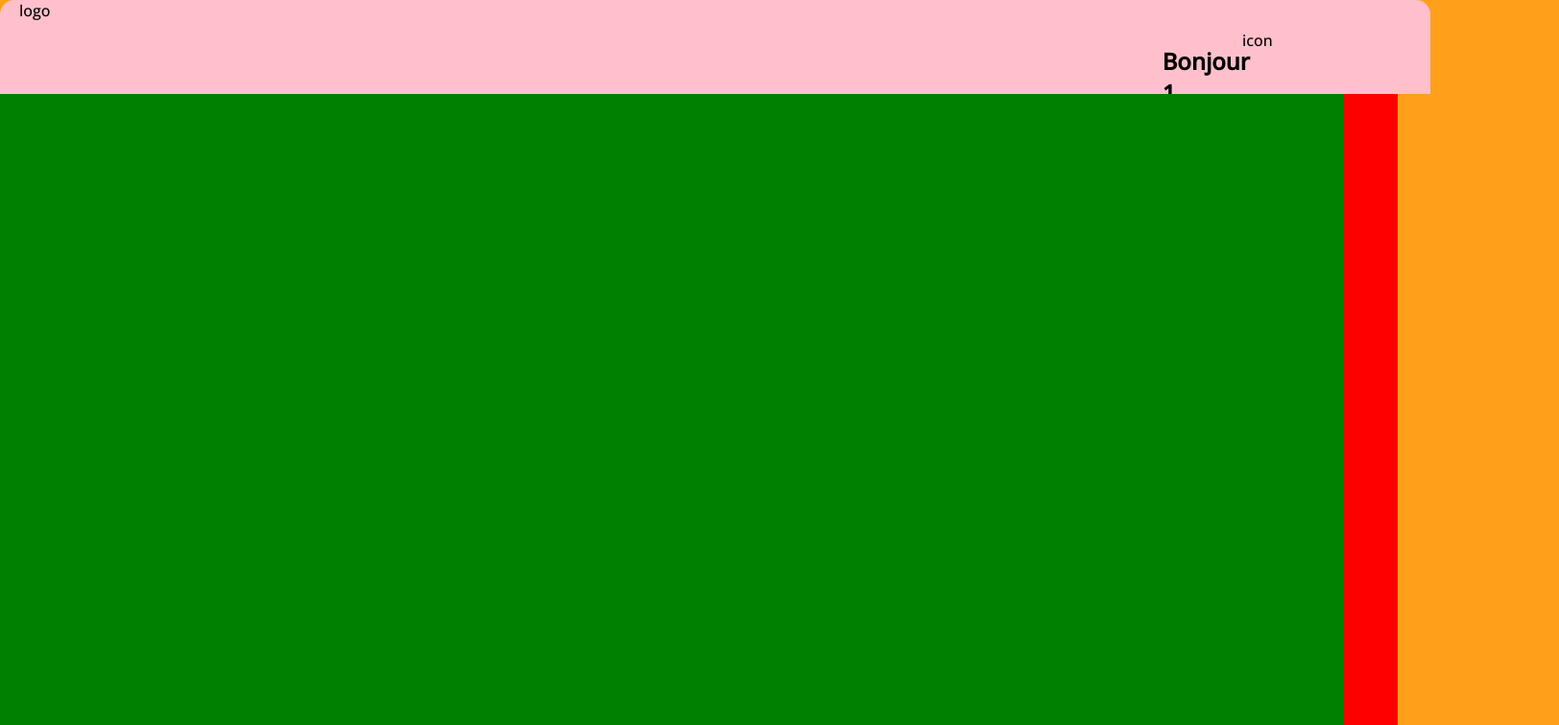
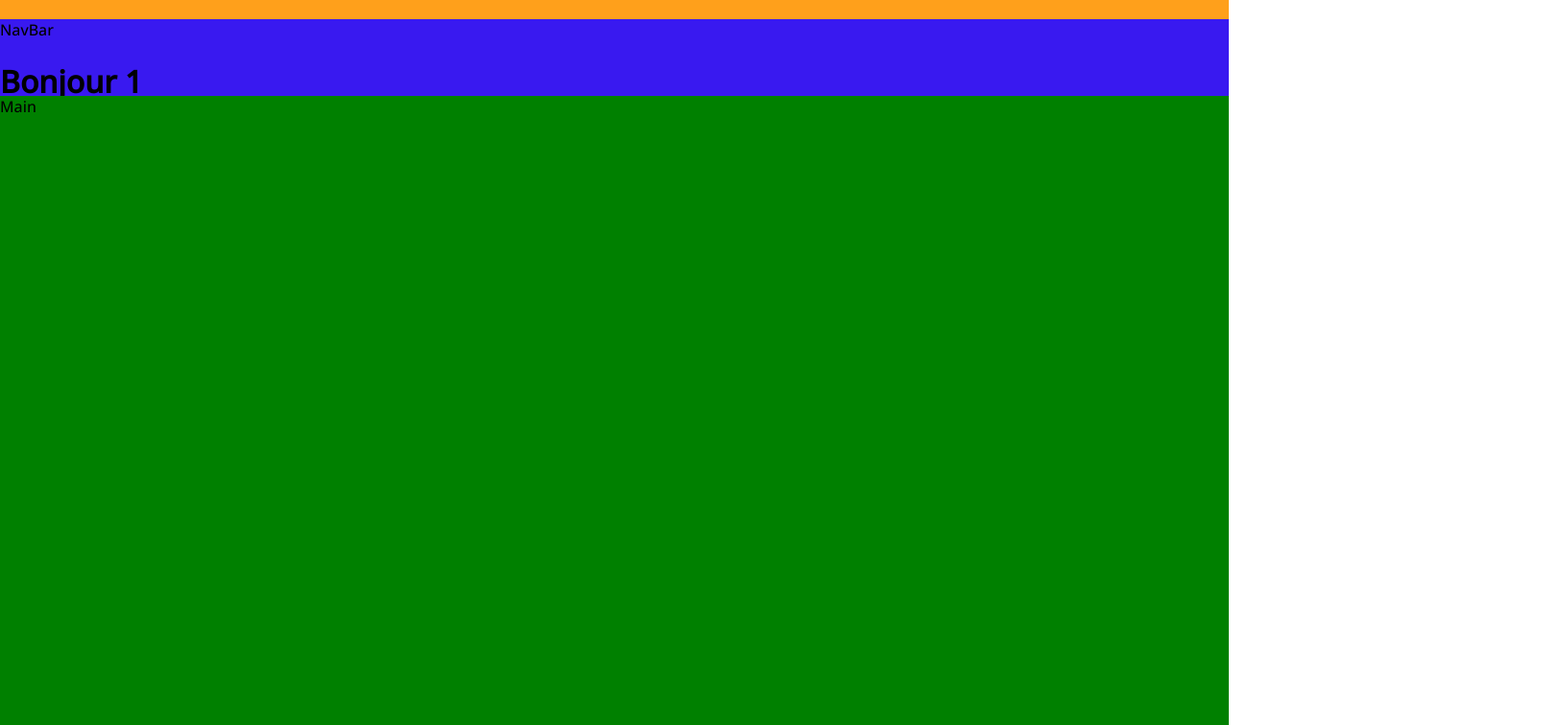
Before and after one commit to nikos100980/crazee-burger, a React (Create React App) app: page /order/1 in a window 1280 px wide. Shown: the top 756 px of the page at 96% size, 1624 px wide, since content can reach past the window. Built offline with nearby package versions, Linux system fonts and the light colour scheme.

Commit message:
♻️ F04: ORDER>layout> Update layout

```diff
--- a/src/components/pages/order/OrderPage.jsx
+++ b/src/components/pages/order/OrderPage.jsx
@@ -9,20 +9,16 @@ export default function OrderPage() {
   return (
     <OrderPageStyled>
       <div className="container">
-        <nav>
-          <div className="nav-logo">logo</div>
-          <div className="deconnection">
-            <div className="button-deconnection">
+        <div className="nav"> NavBar
           <h1>Bonjour {username}</h1>
           <br />
           <Link to="/">
             <button>Deconnexion</button>
           </Link>
-            </div>
+
           <div className="icon-profil">icon</div>
         </div>
-        </nav>
-        <main></main>
+        <main>Main</main>
       </div>
     </OrderPageStyled>
   );
@@ -32,72 +28,29 @@ const OrderPageStyled = styled.div`
   background: ${theme.colors.primary};
   height: 100vh;
   display: flex;
-  flex-direction: row;
-  align-items: flex-start;
-  padding: 24.5469px 56px 24.5625px;
-
-  position: relative;
-  width: 1512px;
-  height: 982px;
+  justify-content: center;
+  align-items: center;
 
   .container {
     background: red;
-    height: 932.89px;
+    height: 95vh;
     width: 1400px;
-    border-radius: ${theme.borderRadius.extraRound};
-    /* flex: none;
-    order: 0;
-    flex-grow: 0; */
-  }
-  nav {
-    background: pink;
     display: flex;
-    flex-direction: row;
-    align-items: center;
-    padding: 0px 70px 0px 20px;
-    gap: 950.23px;
-    position: absolute;
-    width: 1400px;
-    height: 98.19px;
-    left: 0px;
-    top: 0px;
-    border-radius: 15px 15px 0px 0px;
+    flex-direction: column;
+    /* border-radius: ${theme.borderRadius.extraRound}; */
 
-    .nav-logo {
-      width: 240.48px;
-      height: 98.19px;
-    }
+    .nav {
+      background: #3919f0;
+      display: flex;
+      flex-direction: column;
 
-    .deconnection {
-      display: flex;
-      flex-direction: row;
-      align-items: center;
-      padding: 0px;
-      gap: 10px;
-
-      width: 119.28px;
-      height: 44px;
-
-      .button-deconnection{
-        width: 73.28px;
-        height: 44px;
+      height: 10vh;
+      /* border-radius: 15px 15px 0px 0px; */
 
     }
-      .icon-profil{
-
-        width: 36px;
-        height: 36px;
-        top: 4px;
-        left: 83.28px;
+    main {
+      background: green;
+      flex: 1;
     }
   }
-  }
-  main {
-    position: absolute;
-    left: 0px;
-    top: 98.19px;
-    background: green;
-    height: 834.7px;
-    width: 1400px;
-  }
 `;
```
Lines whose indentation alone changed are shown as unchanged.
